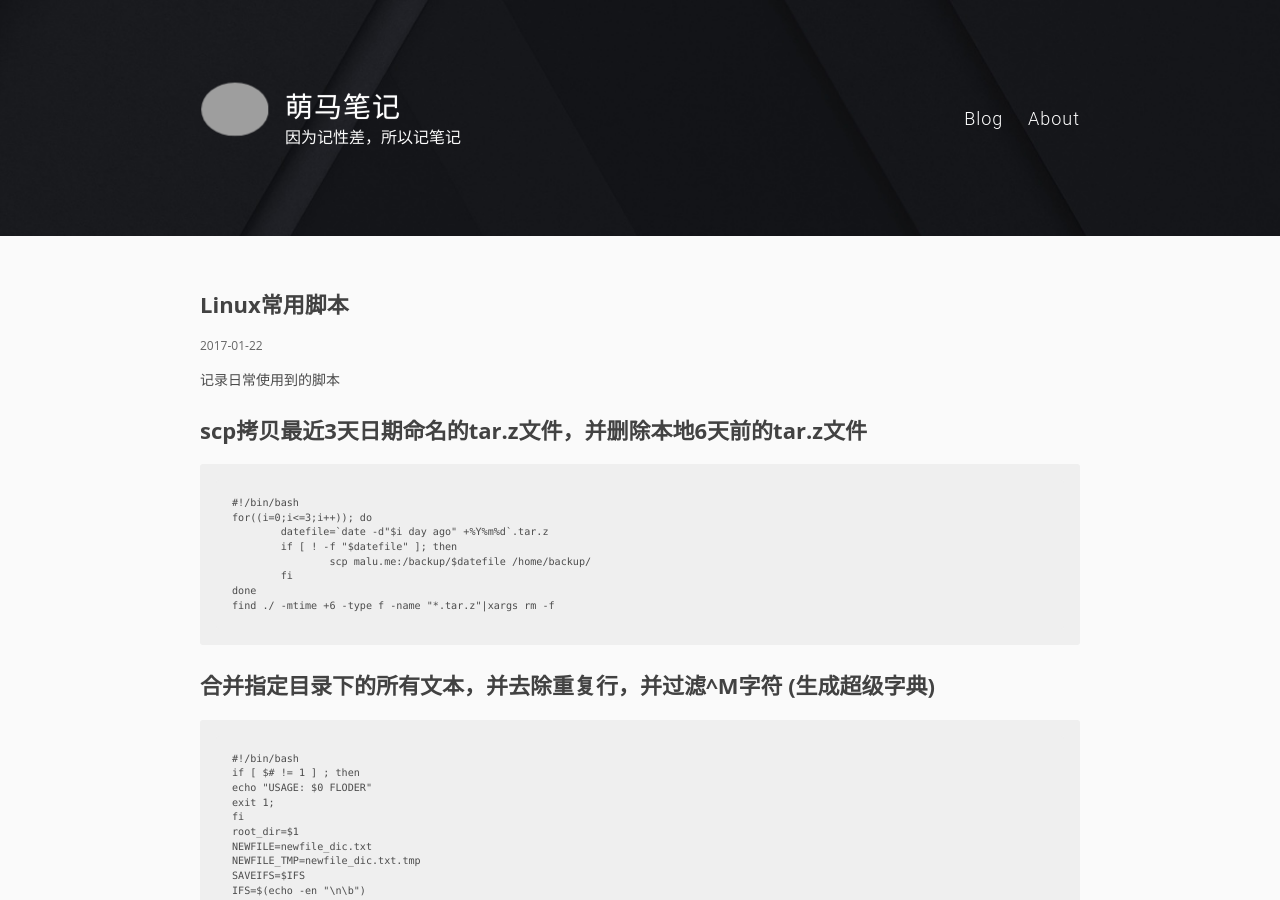
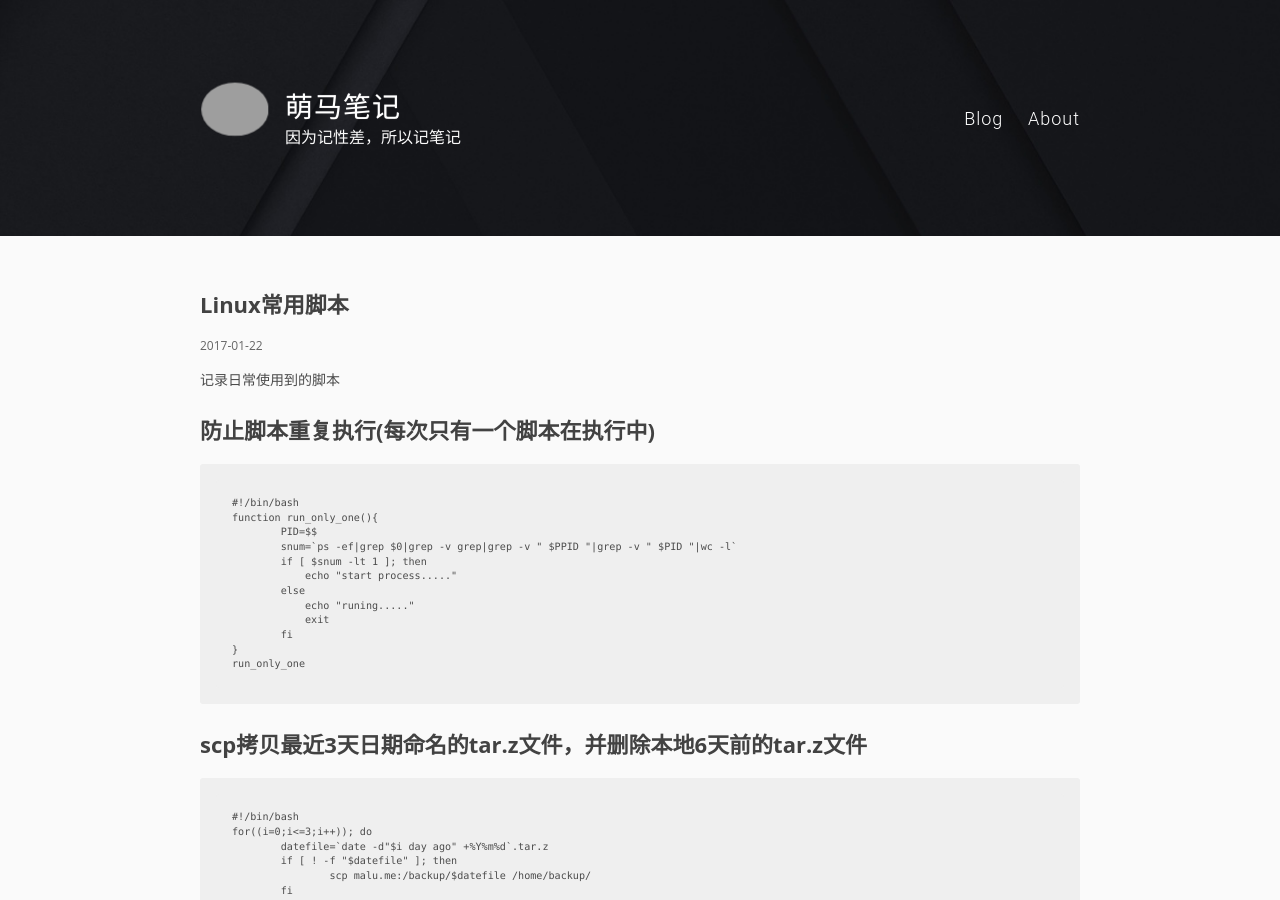
Before and after one commit to pingmalu/pingmalu.github.io, a Jekyll site: the page built from _posts/2017-01-22-Linux常用脚本.md, in a window 1280 px wide and 900 px high. Built offline with Jekyll 4.4.1, drawn with Linux system fonts in a browser that asks for light colours; nearby versions of some CDN libraries; grey boxes are pictures that could not be loaded.

Commit message:
'update'

```diff
--- a/_posts/2017-01-22-Linux常用脚本.md
+++ b/_posts/2017-01-22-Linux常用脚本.md
@@ -4,6 +4,23 @@ title:  "Linux常用脚本"
 ---
 
 记录日常使用到的脚本
+
+
+# 防止脚本重复执行(每次只有一个脚本在执行中)
+
+	#!/bin/bash
+	function run_only_one(){
+	        PID=$$
+	        snum=`ps -ef|grep $0|grep -v grep|grep -v " $PPID "|grep -v " $PID "|wc -l`
+	        if [ $snum -lt 1 ]; then
+	            echo "start process....."
+	        else
+	            echo "runing....."
+	            exit
+	        fi
+	}
+	run_only_one
+
 
 
 # scp拷贝最近3天日期命名的tar.z文件，并删除本地6天前的tar.z文件
```
